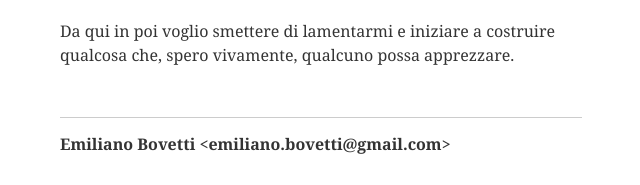
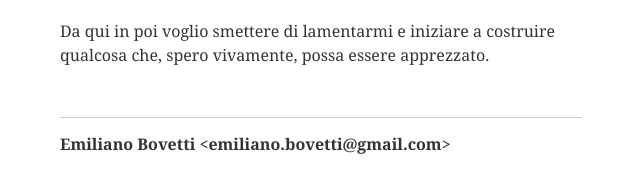
Before and after one commit to emilianobovetti/the-square-wheel, a Gatsby site: page /2019-02-22-dostupno-parte-1-la-follia-collettiva/ in a window 1280 px wide. Shown: the part 1857-2042 px from the top of the page, 319-959 px from the left. Built offline with nearby package versions, Linux system fonts and the light colour scheme; Gatsby itself is replaced by a stand-in of ours; some packages are replaced by stand-ins of ours.

Commit message:
Update Blog “2019-02-22-dostupno-parte-1-la-follia-collettiva”

```diff
--- a/content/blog/2019-02-22-dostupno-parte-1-la-follia-collettiva.md
+++ b/content/blog/2019-02-22-dostupno-parte-1-la-follia-collettiva.md
@@ -31,7 +31,7 @@ Chi non si è fatto trascinare da questo vortice di orgogliosa autarchia nell'ul
 
 Questo è quello che mi ha spinto a buttare un po' di tempo qui sopra. Non perché ne abbia molto da perdere, ma per frustrazione, perché gli approfondimenti che mi farebbe piacere leggere spesso non li trovo.
 
-Da qui in poi voglio smettere di lamentarmi e iniziare a costruire qualcosa che, spero vivamente, qualcuno possa apprezzare.
+Da qui in poi voglio smettere di lamentarmi e iniziare a costruire qualcosa che, spero vivamente, possa essere apprezzato.
 
 [securityinfo-dostupno]: https://www.securityinfo.it/2019/02/18/dostupno-lapp-di-messaggistica-espone-i-dati-degli-utenti-su-internet/
 [attivissimo-dostupno]: https://attivissimo.blogspot.com/2019/02/la-strana-stranissima-storia-di.html
```
